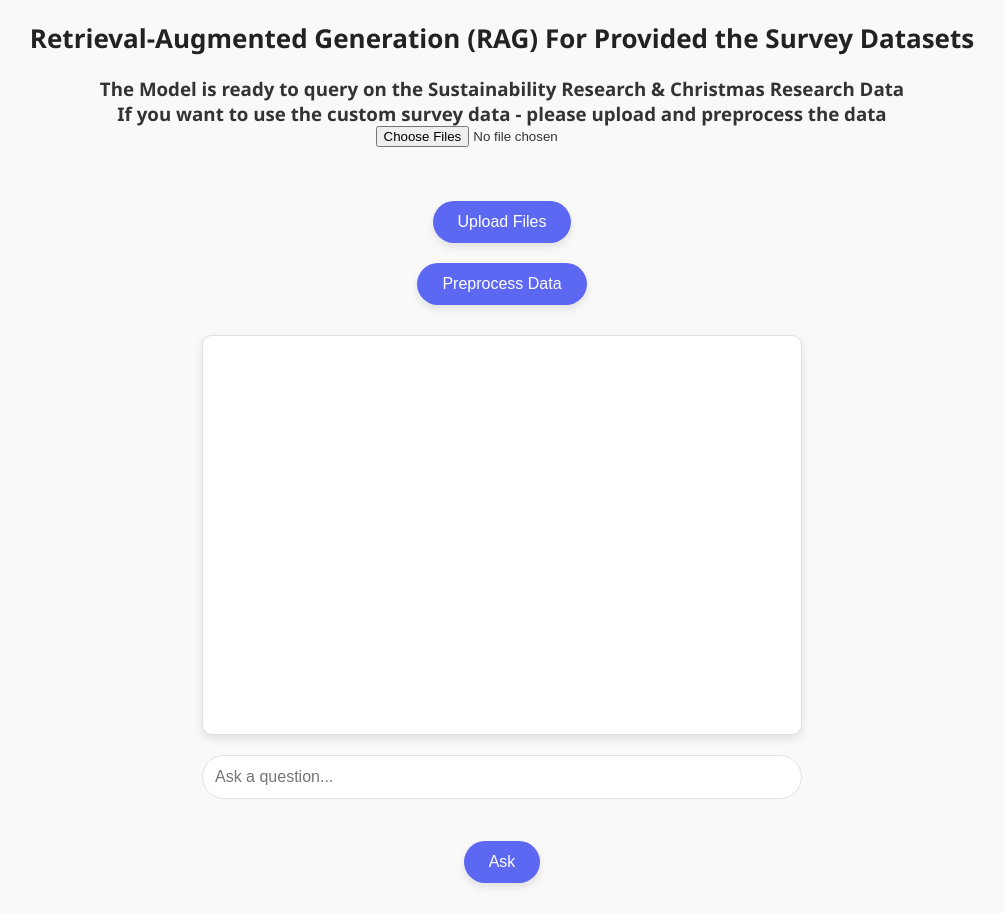
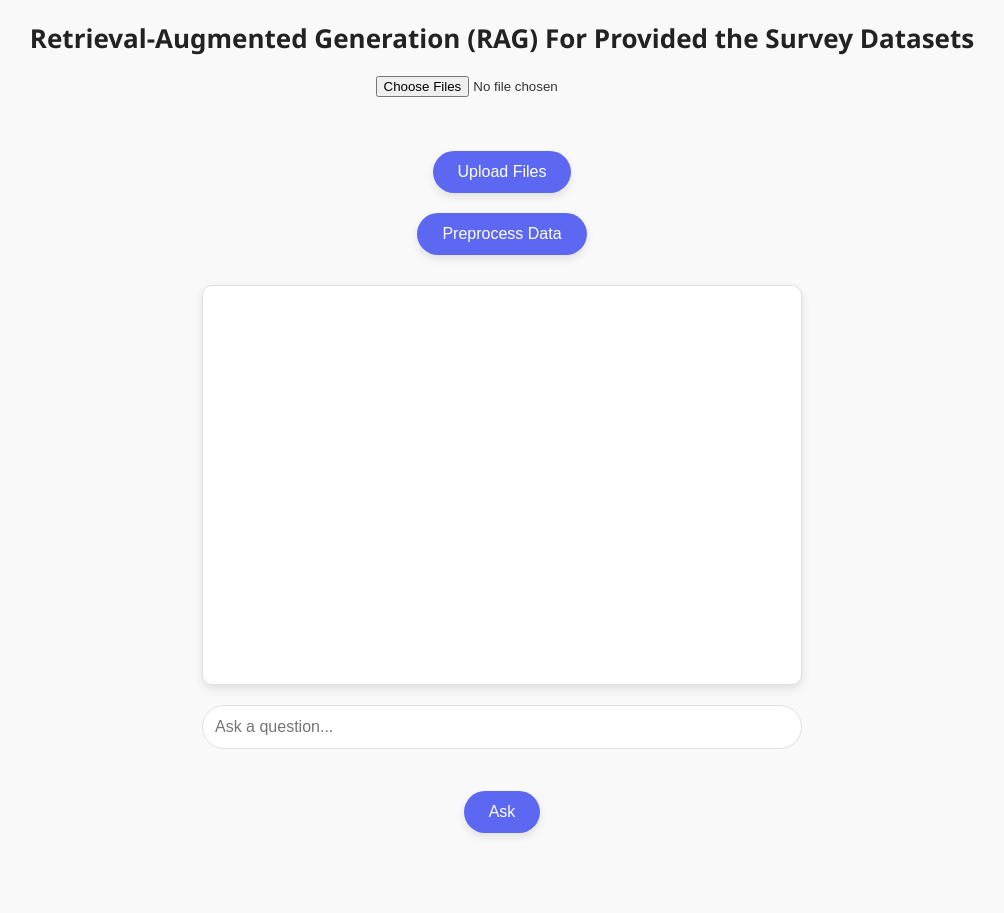
Before and after one commit to varungama/Retrieval_Augmente_Generation, a plain HTML site: page static/index.html in a window 1280 px wide. Shown: the whole page, without its empty margins (138-1142 px from the left). After the commit the page ends 863 px from the top, so only its background shows below. Drawn offline with Linux system fonts and the light colour scheme.

Commit message:
Update index.html

```diff
--- a/static/index.html
+++ b/static/index.html
@@ -1,6 +1,5 @@
 <!DOCTYPE html>
 <link rel="stylesheet" href="style.css">
-
 <html lang="en">
 <head>
     <meta charset="UTF-8">
@@ -10,18 +9,15 @@
         async function uploadFiles() {
             const input = document.getElementById('files');
             const formData = new FormData();
-
             // Append each file to the form data
             for (let i = 0; i < input.files.length; i++) {
                 formData.append("files", input.files[i]);
             }
-
             // Send the files to the backend
             const response = await fetch('/upload-files/', {
                 method: 'POST',
                 body: formData
             });
-
             if (response.ok) {
                 const result = await response.json();
                 alert(`Files uploaded successfully: ${result.files}`);
@@ -30,7 +26,6 @@
                 alert(`Error: ${errorMessage}`);
             }
         }
-
         async function runBackendFunction() {
             // Send a POST request to the backend endpoint
             const response = await fetch('/run-function/', {
@@ -39,7 +34,6 @@
                     'Content-Type': 'application/json'
                 }
             });
-
              if (response.ok) {
                 const result = await response.json();
                 // Display the result
@@ -52,12 +46,10 @@
         async function askQuestion() {
             const question = document.getElementById('question').value;
             const chatbox = document.getElementById('chatbox');
-
             if (!question) {
                 alert("Please enter a question");
                 return;
             }
-
             const response = await fetch('/ask/', {
                 method: 'POST',
                 headers: {
@@ -65,7 +57,6 @@
                 },
                 body: JSON.stringify({ question })  // Send the question as JSON in the body
             });
-
             if (response.ok) {
                 const result = await response.json();
                 chatbox.innerHTML += `<p><strong>You:</strong> ${question}</p>`;
@@ -79,9 +70,6 @@
 </head>
 <body>
     <h1>Retrieval-Augmented Generation (RAG) For Provided the Survey Datasets</h1>
-    <h3>The Model is ready to query on the Sustainability Research & Christmas Research Data</h3>
-    <h3>If you want to use the custom survey data - please upload and preprocess the data</h3>
-
     <!-- CSV & Excel File Upload -->
     <input type="file" id="files" accept=".csv, .xlsx" multiple><br><br>
     <button onclick="uploadFiles()">Upload Files</button>
```
